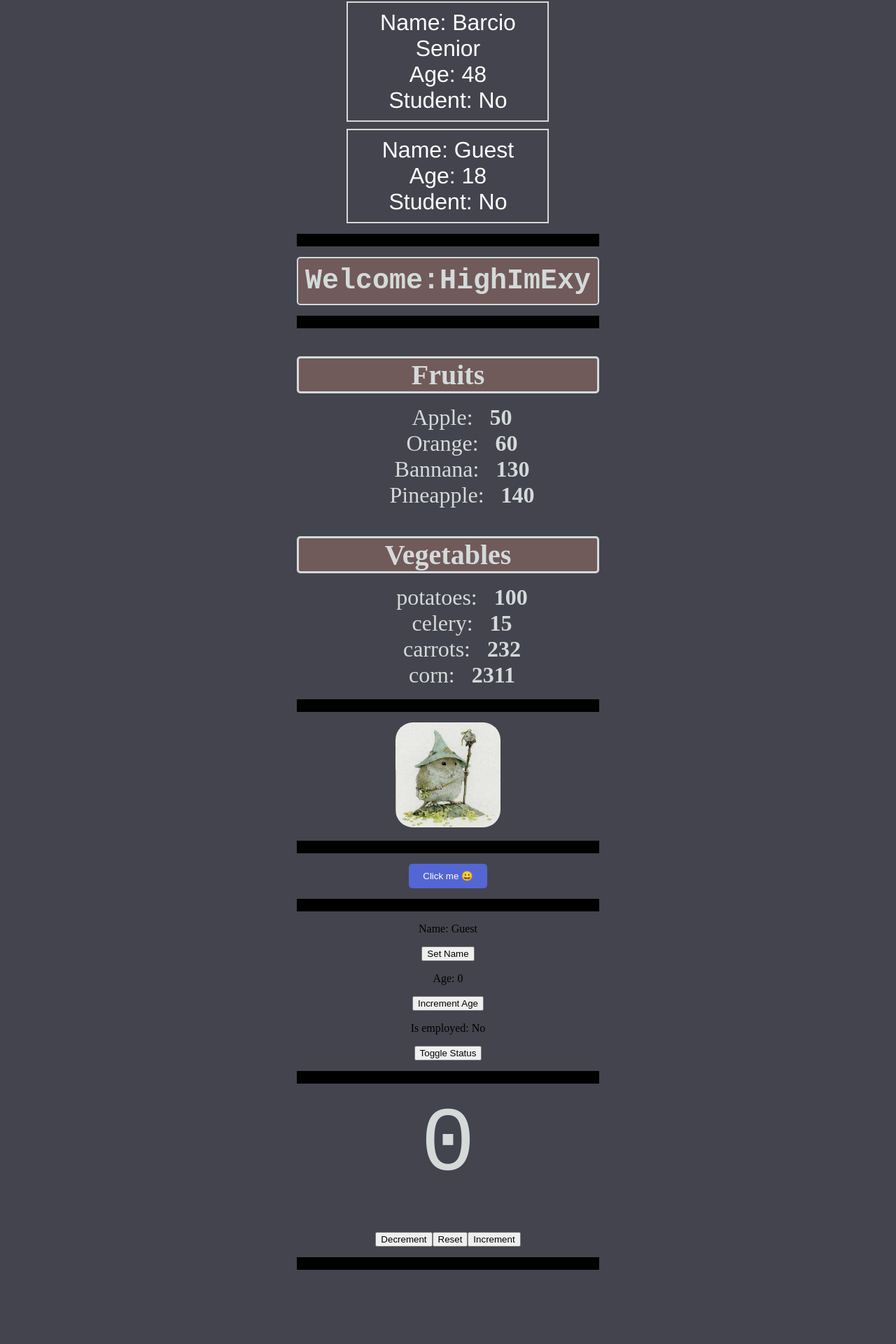
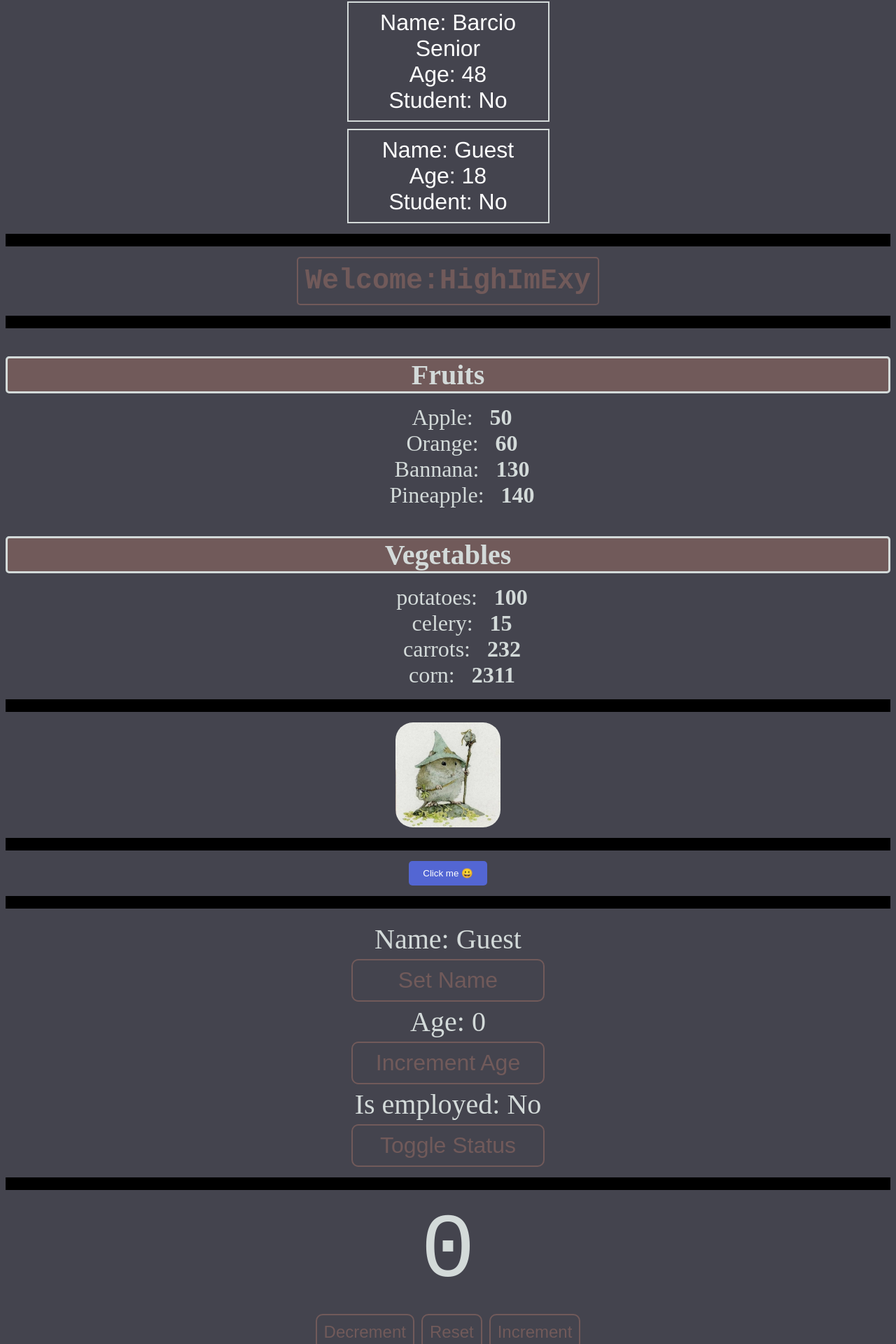
Before and after one commit to highimexy/Learn-React, a React (Vite) app: page / in a window 1280 px wide. Shown: the part 343-2263 px from the top of the page at 70% size. Before the commit the page ends 2180 px from the top, so only its background shows below. Built offline with nearby package versions, Linux system fonts and the light colour scheme.

Commit message:
Visual upgrade v2

```diff
--- a/src/Components/Button/Button.module.css
+++ b/src/Components/Button/Button.module.css
@@ -6,3 +6,8 @@
   border: none;
   cursor: pointer;
 }
+
+.butonContainer{
+  display: flex;
+  justify-content: center;
+}
--- a/src/Components/Button/Button.tsx
+++ b/src/Components/Button/Button.tsx
@@ -1,7 +1,7 @@
 import styles from "./Button.module.css";
 
 function Button() {
-  const handleClick = (e) => e.target.textContent = "OUCH! 😀";
+  const handleClick = (e) => (e.target.textContent = "OUCH! 😀");
   /* let count = 0;
   const handleClick = (name: string) => {
     if (count < 3){
@@ -12,9 +12,13 @@ function Button() {
     }
   }; */
   return (
-    <button onClick={(e) => handleClick(e)} className={styles.brobutton}>
-      Click me 😀
-    </button>
+    <>
+      <div className={styles.butonContainer}>
+        <button onClick={(e) => handleClick(e)} className={styles.brobutton}>
+          Click me 😀
+        </button>
+      </div>
+    </>
   );
 }
 
--- a/src/Components/Counter.tsx
+++ b/src/Components/Counter.tsx
@@ -19,9 +19,17 @@ function Counter() {
     <>
       <div className="counter-container">
         <p className="count-display">{count}</p>
-        <button className="counter-button" onClick={decrement}>Decrement</button>
-        <button className="counter-button" onClick={reset}>Reset</button>
-        <button className="counter-button" onClick={increment}>Increment</button>
+        <div className="buttons-container">
+          <button className="counter-button" onClick={decrement}>
+            Decrement
+          </button>
+          <button className="counter-button" onClick={reset}>
+            Reset
+          </button>
+          <button className="counter-button" onClick={increment}>
+            Increment
+          </button>
+        </div>
       </div>
     </>
   );
--- a/src/Components/MyComponent.tsx
+++ b/src/Components/MyComponent.tsx
@@ -17,7 +17,7 @@ function MyComponent() {
     setIsEmployed(!isEmployed);
   };
   return (
-    <div>
+    <div className="mycomponent-container">
       <p>Name: {name}</p>
       <button onClick={updateName}>Set Name</button>
 
--- a/src/Components/ProfilePicture.tsx
+++ b/src/Components/ProfilePicture.tsx
@@ -4,7 +4,7 @@ function ProfilePicture() {
   const handleClick = (e) => (e.target.style.display = "none");
   return (
     <>
-      <div>
+      <div className="profile-picture-container">
         <img
           className="profile-picture"
           onClick={(e) => handleClick(e)}
--- a/src/Components/UserGreeting.tsx
+++ b/src/Components/UserGreeting.tsx
@@ -23,7 +23,9 @@ function UserGreeting({ isLoggedIn = false, username = "default" }: UserProps) {
   //To samo co na górze tylko czytelniejsze
 
   const welcomeMessage = (
-    <h2 className="welcome-message">Welcome:{username}</h2>
+    <div className="welcome-message-container">
+      <h2 className="welcome-message">Welcome:{username}</h2>
+    </div>
   );
 
   const loginPrompt = <h2 className="sign-in">Please sign in</h2>;
--- a/src/index.css
+++ b/src/index.css
@@ -1,8 +1,5 @@
-body{
-  background-color: #44444E;
-  display: flex;
-  text-align: center;
-  justify-content: center;
+body {
+  background-color: #44444e;
 }
 
 .card {
@@ -16,7 +13,7 @@ body{
   display: inline-block;
 }
 
-.card .card-image{
+.card .card-image {
   max-width: 60%;
   height: auto;
   border-radius: 50%;
@@ -26,13 +23,13 @@ body{
 .card .card-title {
   font-family: Arial, Helvetica, sans-serif;
   margin: 0px;
-  color: rgb(46, 46, 46)
+  color: rgb(46, 46, 46);
 }
 
-.card .card-description{
+.card .card-description {
   font-family: Arial, Helvetica, sans-serif;
   font-weight: 500;
-  color: rgba(46, 46, 46, 0.822)
+  color: rgba(46, 46, 46, 0.822);
 }
 
 .bro-button {
@@ -44,14 +41,14 @@ body{
   cursor: pointer;
 }
 
-.student-container{
+.student-container {
   display: flex;
   justify-content: center; /* poziome wyśrodkowanie */
   padding-top: 10px;
 }
 .student {
-  border: 2px solid #D3DAD9;
-  font-family: 'Franklin Gothic Medium', 'Arial Narrow', Arial, sans-serif;
+  border: 2px solid #d3dad9;
+  font-family: "Franklin Gothic Medium", "Arial Narrow", Arial, sans-serif;
   padding: 10px;
   font-size: 2em;
   width: 265px;
@@ -59,32 +56,31 @@ body{
   place-items: center; /* zamiast align-items + justify-items */
   text-align: center;
   color: white;
-
 }
 
-
-.student p{
+.student p {
   margin: 0;
 }
 
-.welcome-message {
+.welcome-message-container{
   display: flex;
   justify-content: center;
-  font-family: 'Courier New', Courier, monospace;
+}
+
+.welcome-message {
+  font-family: "Courier New", Courier, monospace;
   font-size: 2.5em;
-  background-color: #715A5A;
-  color: #D3DAD9;
+  color: #715a5a;
   padding: 10px;
   border-radius: 5px;
-  max-width: 500px;
   word-wrap: break-word;
-  border: 2px solid #D3DAD9;
-  margin-top: 15px;
-  margin-bottom: 15px;
+  border: 2px solid #715a5a;
+  margin-top: 0px;
+  margin-bottom: 0px;
 }
 
 .sign-in {
-    font-family: 'Courier New', Courier, monospace;
+  font-family: "Courier New", Courier, monospace;
   font-size: 2.5em;
   background-color: rgb(116, 237, 100);
   color: white;
@@ -95,50 +91,108 @@ body{
   border: 2px solid black;
 }
 
-.list-category{
+.list-category {
   font-size: 2.5em;
   font-weight: bold;
-  color: #D3DAD9;
+  color: #d3dad9;
   margin-bottom: 10px;
   text-align: center;
   border: 3px solid;
   border-radius: 5px;
-  background-color: #715A5A;
+  background-color: #715a5a;
 }
 
-.list-items li{
+.list-items li {
   font-size: 2em;
   list-style: none;
-  color: #D3DAD9;
+  color: #d3dad9;
   text-align: center;
   margin: 0;
 }
 .list-items li:hover {
-  color: #D3DAD9;
-  cursor: pointer
-
+  color: #a0a7a6;
+  cursor: pointer;
 }
 
-.profile-picture{
+.profile-picture-container {
+  display: flex;
+  justify-content: center;
+}
+
+
+.profile-picture {
   width: 150px;
   height: 150px;
   border-radius: 25px;
 }
 
-.counter-container{
+.mycomponent-container {
+  display: grid;
+  text-align: center;
+  justify-content: center;
+}
+
+.mycomponent-container p {
+  color: #d3dad9;
+  font-size: 2.5em;
+  margin: 5px;
+}
+
+.mycomponent-container button {
+  border: 2px solid #715a5a;
+  background-color: #44444e;
+  padding: 10px;
+  color: #715a5a;
+  border-radius: 10px;
+  cursor: pointer;
+  transition: background-color 500ms;
+  transition: color 500ms;
+  font-size: 2em;
+}
+
+.mycomponent-container button:hover {
+  background-color: #715a5a;
+  color: #d3dad9;
+}
+
+.counter-container {
   text-align: center;
   font-family: monospace;
-  color: #D3DAD9;
+  color: #d3dad9;
 }
 
-.count-display{
+.count-display {
   font-size: 10em;
   margin-top: 0;
-  margin-bottom: 50px;
+  margin-bottom: 15px;
 }
 
-.divider{
+.divider {
   background-color: black;
   margin-top: 15px;
   margin-bottom: 15px;
 }
+
+.counter-button {
+  border: 2px solid #715a5a;
+  background-color: #44444e;
+  padding: 10px;
+  color: #715a5a;
+  border-radius: 10px;
+  cursor: pointer;
+  transition: background-color 500ms;
+  transition: color 500ms;
+  column-gap: 10px;
+  font-size: 1.5em;
+}
+
+.counter-button:hover {
+  background-color: #715a5a;
+  color: #d3dad9;
+}
+
+.buttons-container {
+  display: flex;
+  justify-content: center;
+  gap: 10px;
+}
```
